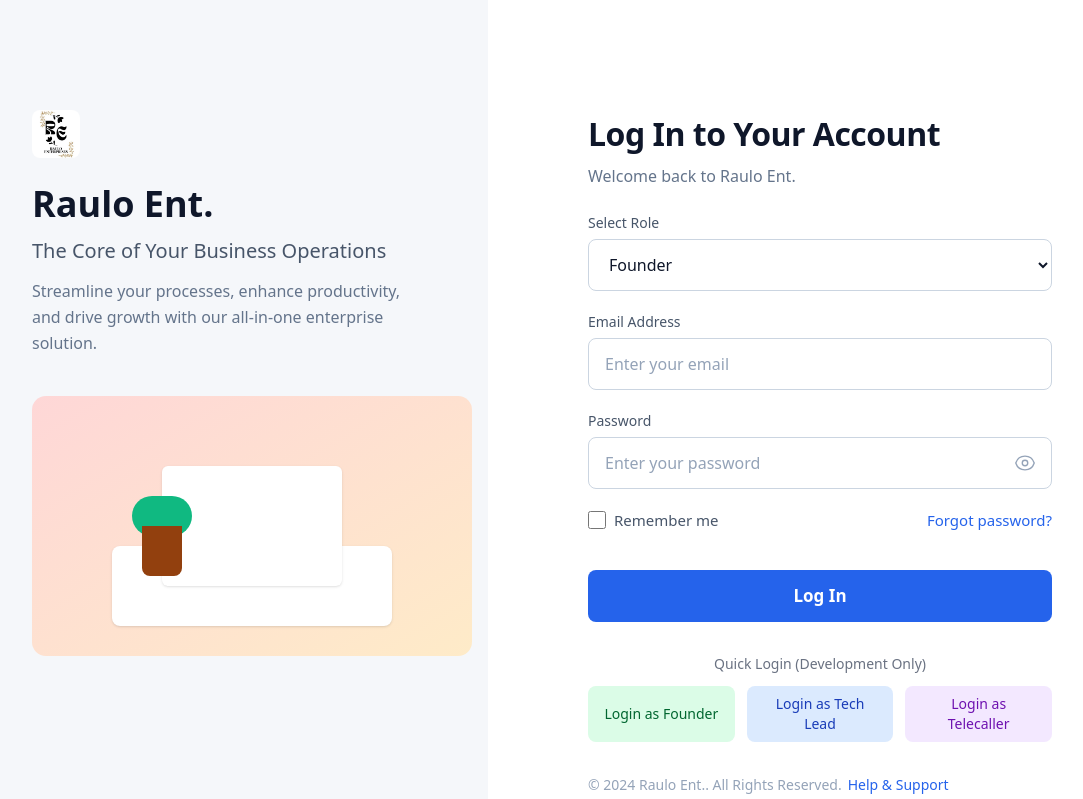
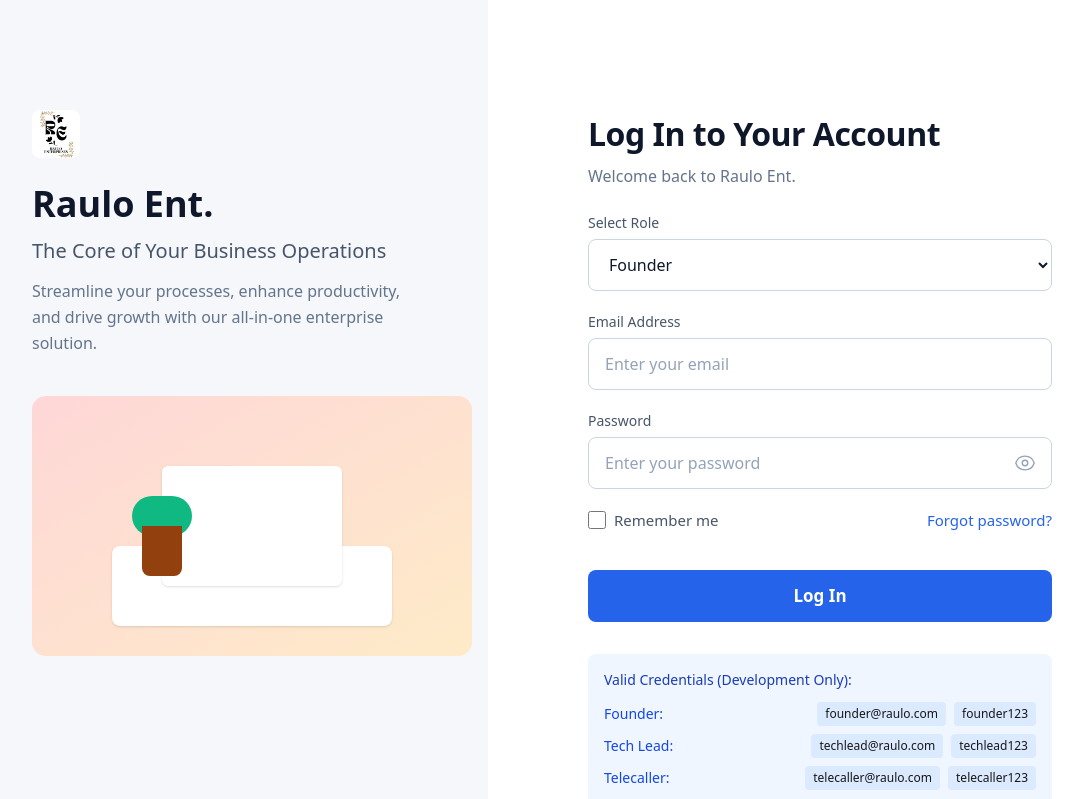
Before and after one commit to Vibhute008/ERP, a Next.js app: page /login in a window 1280 px wide. Shown: the top 799 px of the page, without its empty margins (88-1171 px from the left). Built offline with nearby package versions, Linux system fonts and the light colour scheme.

Commit message:
first commit

```diff
--- a/src/app/(auth)/login/page.tsx
+++ b/src/app/(auth)/login/page.tsx
@@ -41,6 +41,31 @@ export default function LoginPage() {
     { value: 'Tech Lead', label: 'Tech Lead' },
     { value: 'Telecaller', label: 'Telecaller' }
   ];
+
+  // Valid credentials for each role (for development/testing)
+  const validCredentials = {
+    'Founder': {
+      email: 'founder@raulo.com',
+      password: 'founder123'
+    },
+    'Tech Lead': {
+      email: 'techlead@raulo.com',
+      password: 'techlead123'
+    },
+    'Telecaller': {
+      email: 'telecaller@raulo.com',
+      password: 'telecaller123'
+    }
+  };
+
+  const fillCredentials = (role: UserRole) => {
+    const creds = validCredentials[role];
+    if (creds) {
+      setEmail(creds.email);
+      setPassword(creds.password);
+      setRole(role);
+    }
+  };
 
   return (
     // Added ml-0 to override the main layout margin for login page
@@ -223,45 +248,65 @@ export default function LoginPage() {
 
         </form>
 
-        {/* Quick Login Buttons for Development - Removed dummy data */}
-        <div className="mt-8">
+        {/* Valid Credentials Display for Development */}
+        {isDevelopment && (
+          <div className="mt-8 p-4 bg-blue-50 rounded-lg">
+            <p className="text-sm text-blue-800 mb-3 font-medium">Valid Credentials (Development Only):</p>
+            <div className="space-y-2">
+              <div className="flex justify-between items-center">
+                <span className="text-sm text-blue-700">Founder:</span>
+                <div className="flex space-x-2">
+                  <span className="text-xs bg-blue-100 px-2 py-1 rounded">founder@raulo.com</span>
+                  <span className="text-xs bg-blue-100 px-2 py-1 rounded">founder123</span>
+                </div>
+              </div>
+              <div className="flex justify-between items-center">
+                <span className="text-sm text-blue-700">Tech Lead:</span>
+                <div className="flex space-x-2">
+                  <span className="text-xs bg-blue-100 px-2 py-1 rounded">techlead@raulo.com</span>
+                  <span className="text-xs bg-blue-100 px-2 py-1 rounded">techlead123</span>
+                </div>
+              </div>
+              <div className="flex justify-between items-center">
+                <span className="text-sm text-blue-700">Telecaller:</span>
+                <div className="flex space-x-2">
+                  <span className="text-xs bg-blue-100 px-2 py-1 rounded">telecaller@raulo.com</span>
+                  <span className="text-xs bg-blue-100 px-2 py-1 rounded">telecaller123</span>
+                </div>
+              </div>
+            </div>
+          </div>
+        )}
+
+        {/* Quick Login Buttons for Development */}
+        {isDevelopment && (
+          <div className="mt-4">
             <p className="text-sm text-gray-500 mb-3 text-center">Quick Login (Development Only)</p>
             <div className="grid grid-cols-1 sm:grid-cols-3 gap-3">
               <button
                 type="button"
-              onClick={() => {
-                setEmail('');
-                setPassword('');
-                setRole('Founder');
-              }}
+                onClick={() => fillCredentials('Founder')}
                 className="px-4 py-2 bg-green-100 text-green-800 rounded-lg text-sm font-medium hover:bg-green-200 transition-colors"
               >
-              Login as Founder
+                Fill Founder Creds
               </button>
               <button
                 type="button"
-              onClick={() => {
-                setEmail('');
-                setPassword('');
-                setRole('Tech Lead');
-              }}
+                onClick={() => fillCredentials('Tech Lead')}
                 className="px-4 py-2 bg-blue-100 text-blue-800 rounded-lg text-sm font-medium hover:bg-blue-200 transition-colors"
               >
-              Login as Tech Lead
+                Fill Tech Lead Creds
               </button>
               <button
                 type="button"
-              onClick={() => {
-                setEmail('');
-                setPassword('');
-                setRole('Telecaller');
-              }}
+                onClick={() => fillCredentials('Telecaller')}
                 className="px-4 py-2 bg-purple-100 text-purple-800 rounded-lg text-sm font-medium hover:bg-purple-200 transition-colors"
               >
-              Login as Telecaller
+                Fill Telecaller Creds
               </button>
             </div>
           </div>
+        )}
 
         {/* Footer */}
         <div className="mt-[32px]">
--- a/src/app/activity/page.tsx
+++ b/src/app/activity/page.tsx
@@ -0,0 +1,14 @@
+'use client';
+
+import React from "react";
+
+const ActivityPage = () => {
+  return (
+    <div className="p-6">
+      <h1 className="text-2xl font-bold mb-4">Activity Log</h1>
+      <p className="text-gray-600">Activity logs will be displayed here.</p>
+    </div>
+  );
+};
+
+export default ActivityPage;
--- a/src/contexts/AuthContext.tsx
+++ b/src/contexts/AuthContext.tsx
@@ -18,6 +18,22 @@ interface AuthContextType {
   login: (email: string, password: string, role: UserRole) => boolean;
   logout: () => void;
 }
+
+// Predefined valid credentials for each role
+const VALID_CREDENTIALS = {
+  'Founder': {
+    email: 'founder@raulo.com',
+    password: 'founder123'
+  },
+  'Tech Lead': {
+    email: 'techlead@raulo.com',
+    password: 'techlead123'
+  },
+  'Telecaller': {
+    email: 'telecaller@raulo.com',
+    password: 'telecaller123'
+  }
+};
 
 const AuthContext = createContext<AuthContextType | undefined>(undefined);
 
@@ -40,9 +56,12 @@ export function AuthProvider({ children }: { children: ReactNode }) {
   }, []);
 
   const login = useCallback((email: string, password: string, role: UserRole): boolean => {
-    // For development: accept any non-empty credentials
-    // In production, this would connect to a real authentication system
-    if (email && password) {
+    // Validate credentials against predefined valid credentials
+    const validCredentials = VALID_CREDENTIALS[role];
+
+    if (validCredentials &&
+        email === validCredentials.email &&
+        password === validCredentials.password) {
       const userObj: User = {
         email: email,
         role: role as UserRole
```
Also changed, not shown: 1 other file (tests, documents, lock files or other folders). Lines whose indentation alone changed are shown as unchanged.
